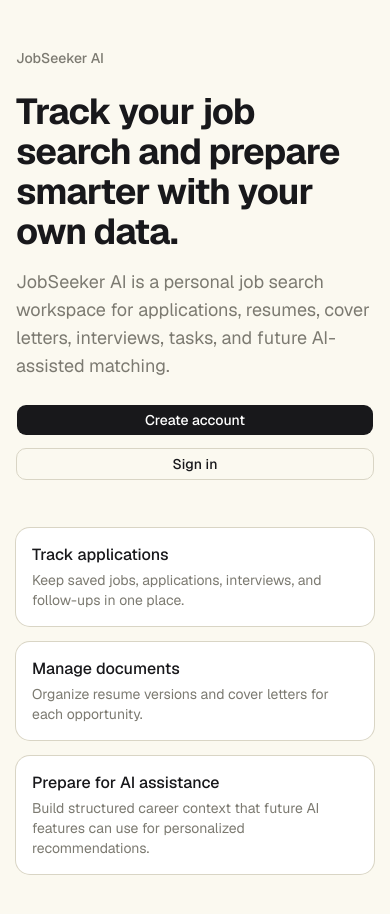
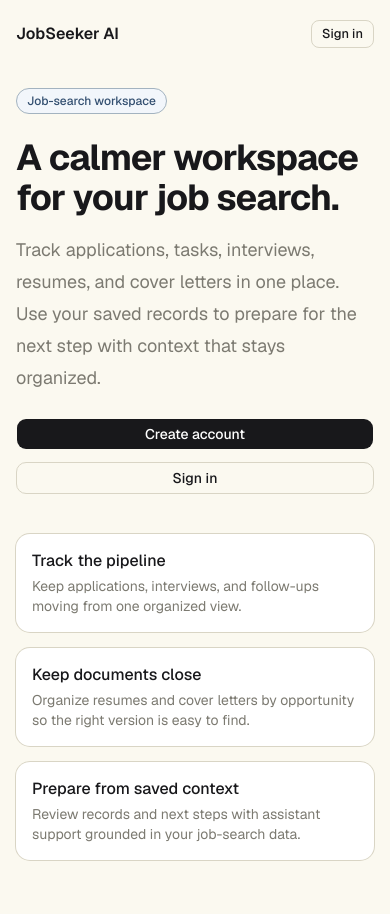
Before and after one commit to vitodevilla/jobseeker-ai, a Next.js app: page / in a window 390 px wide. Shown: the top 914 px of the page. Built offline with nearby package versions, Linux system fonts and the light colour scheme.

Commit message:
polish: refine public auth and mobile shell

```diff
--- a/src/app/page.tsx
+++ b/src/app/page.tsx
@@ -10,64 +10,80 @@ import {
 export default function HomePage() {
   return (
     <main className="min-h-screen bg-background">
-      <section className="mx-auto flex min-h-screen max-w-5xl flex-col justify-center px-4 py-12">
-        <div className="max-w-2xl space-y-6">
-          <p className="text-sm font-medium text-muted-foreground">
+      <section className="mx-auto flex min-h-screen max-w-5xl flex-col px-4 py-5 sm:py-6">
+        <div className="flex items-center justify-between gap-4">
+          <Link
+            href="/"
+            className="text-base font-semibold whitespace-nowrap"
+          >
             JobSeeker AI
+          </Link>
+
+          <Button variant="outline" size="sm" asChild>
+            <Link href="/sign-in">Sign in</Link>
+          </Button>
+        </div>
+
+        <div className="flex flex-1 flex-col justify-center py-10 sm:py-14">
+          <div className="max-w-3xl space-y-6">
+            <p className="inline-flex rounded-full border border-[#A3B3C0] bg-[#F2F6FB] px-2.5 py-1 text-xs font-medium text-[#334F70]">
+              Job-search workspace
             </p>
 
             <div className="space-y-4">
-            <h1 className="text-4xl font-bold tracking-tight sm:text-5xl">
-              Track your job search and prepare smarter with your own data.
+              <h1 className="max-w-2xl text-4xl font-bold tracking-tight sm:text-5xl">
+                A calmer workspace for your job search.
               </h1>
 
-            <p className="text-lg text-muted-foreground">
-              JobSeeker AI is a personal job search workspace for applications,
-              resumes, cover letters, interviews, tasks, and future AI-assisted
-              matching.
+              <p className="max-w-2xl text-lg leading-8 text-muted-foreground">
+                Track applications, tasks, interviews, resumes, and cover
+                letters in one place. Use your saved records to prepare for the
+                next step with context that stays organized.
               </p>
             </div>
 
             <div className="flex flex-col gap-3 sm:flex-row">
-            <Button asChild>
+              <Button className="w-full sm:w-auto" asChild>
                 <Link href="/sign-up">Create account</Link>
               </Button>
 
-            <Button variant="outline" asChild>
+              <Button variant="outline" className="w-full sm:w-auto" asChild>
                 <Link href="/sign-in">Sign in</Link>
               </Button>
             </div>
           </div>
 
-        <div className="mt-12 grid gap-4 sm:grid-cols-3">
+          <div className="mt-10 grid gap-4 sm:grid-cols-3">
             <Card>
               <CardHeader>
-              <CardTitle>Track applications</CardTitle>
+                <CardTitle>Track the pipeline</CardTitle>
                 <CardDescription>
-                Keep saved jobs, applications, interviews, and follow-ups in one
-                place.
+                  Keep applications, interviews, and follow-ups moving from one
+                  organized view.
                 </CardDescription>
               </CardHeader>
             </Card>
 
             <Card>
               <CardHeader>
-              <CardTitle>Manage documents</CardTitle>
+                <CardTitle>Keep documents close</CardTitle>
                 <CardDescription>
-                Organize resume versions and cover letters for each opportunity.
+                  Organize resumes and cover letters by opportunity so the right
+                  version is easy to find.
                 </CardDescription>
               </CardHeader>
             </Card>
 
             <Card>
               <CardHeader>
-              <CardTitle>Prepare for AI assistance</CardTitle>
+                <CardTitle>Prepare from saved context</CardTitle>
                 <CardDescription>
-                Build structured career context that future AI features can use
-                for personalized recommendations.
+                  Review records and next steps with assistant support grounded
+                  in your job-search data.
                 </CardDescription>
               </CardHeader>
             </Card>
+          </div>
         </div>
       </section>
     </main>
--- a/src/app/sign-in/page.tsx
+++ b/src/app/sign-in/page.tsx
@@ -47,12 +47,20 @@ export default function SignInPage() {
   }
 
   return (
-    <main className="flex min-h-screen items-center justify-center px-4 py-10">
-      <Card className="w-full max-w-md">
+    <main className="flex min-h-screen items-center justify-center bg-background px-4 py-10">
+      <div className="w-full max-w-md space-y-4">
+        <Link
+          href="/"
+          className="inline-flex rounded-md text-sm font-semibold text-foreground transition-colors hover:text-muted-foreground focus-visible:border-ring focus-visible:ring-3 focus-visible:ring-ring/50 focus-visible:outline-none"
+        >
+          JobSeeker AI
+        </Link>
+
+        <Card className="w-full shadow-sm">
           <CardHeader>
-          <CardTitle>Sign in</CardTitle>
+            <CardTitle>Welcome back</CardTitle>
             <CardDescription>
-            Continue to your JobSeeker AI dashboard. Fields marked with * are
+              Continue to your JobSeeker AI workspace. Fields marked with * are
               required.
             </CardDescription>
           </CardHeader>
@@ -105,6 +113,7 @@ export default function SignInPage() {
             </p>
           </CardContent>
         </Card>
+      </div>
     </main>
   );
 }
--- a/src/app/sign-up/page.tsx
+++ b/src/app/sign-up/page.tsx
@@ -49,13 +49,21 @@ export default function SignUpPage() {
   }
 
   return (
-    <main className="flex min-h-screen items-center justify-center px-4 py-10">
-      <Card className="w-full max-w-md">
+    <main className="flex min-h-screen items-center justify-center bg-background px-4 py-10">
+      <div className="w-full max-w-md space-y-4">
+        <Link
+          href="/"
+          className="inline-flex rounded-md text-sm font-semibold text-foreground transition-colors hover:text-muted-foreground focus-visible:border-ring focus-visible:ring-3 focus-visible:ring-ring/50 focus-visible:outline-none"
+        >
+          JobSeeker AI
+        </Link>
+
+        <Card className="w-full shadow-sm">
           <CardHeader>
-          <CardTitle>Create account</CardTitle>
+            <CardTitle>Create your workspace</CardTitle>
             <CardDescription>
-            Start tracking your job search with JobSeeker AI. Fields marked
-            with * are required.
+              Start tracking your job search in one organized place. Fields
+              marked with * are required.
             </CardDescription>
           </CardHeader>
 
@@ -120,6 +128,7 @@ export default function SignUpPage() {
             </p>
           </CardContent>
         </Card>
+      </div>
     </main>
   );
 }
--- a/src/components/app-shell.tsx
+++ b/src/components/app-shell.tsx
@@ -106,7 +106,7 @@ export function AppShell({ userName, userEmail, children }: AppShellProps) {
         </div>
       </header>
 
-      <main className="mx-auto max-w-5xl px-4 pt-8 pb-28 sm:pb-24 lg:pb-12">
+      <main className="mx-auto max-w-5xl px-4 pt-6 pb-28 sm:pt-8 sm:pb-24 lg:pb-12">
         {children}
       </main>
       <AssistantShell />
--- a/src/components/logout-button.tsx
+++ b/src/components/logout-button.tsx
@@ -23,7 +23,7 @@ export function LogoutButton({ className }: LogoutButtonProps) {
       type="button"
       onClick={handleLogout}
       className={cn(
-        "rounded-md border px-4 py-2 text-sm font-medium hover:bg-gray-50",
+        "rounded-md border border-border bg-background px-4 py-2 text-sm font-medium transition-colors hover:bg-muted",
         className
       )}
     >
--- a/src/components/mobile-nav.tsx
+++ b/src/components/mobile-nav.tsx
@@ -35,7 +35,7 @@ export function MobileNav({ navGroups, userName, userEmail }: MobileNavProps) {
       <div className="flex min-h-16 items-center justify-between gap-4 py-3">
         <Link
           href="/dashboard"
-          className="block min-w-0 truncate text-lg font-semibold"
+          className="block min-w-0 truncate rounded-md text-lg font-semibold focus-visible:border-ring focus-visible:ring-3 focus-visible:ring-ring/50 focus-visible:outline-none"
           onClick={() => setOpen(false)}
         >
           JobSeeker AI
@@ -47,6 +47,7 @@ export function MobileNav({ navGroups, userName, userEmail }: MobileNavProps) {
           size="sm"
           aria-expanded={open}
           aria-controls="mobile-navigation"
+          className="shrink-0"
           onClick={() => setOpen((current) => !current)}
         >
           {open ? <X aria-hidden="true" /> : <Menu aria-hidden="true" />}
@@ -60,14 +61,14 @@ export function MobileNav({ navGroups, userName, userEmail }: MobileNavProps) {
           aria-label="Primary navigation"
           className="border-t py-3"
         >
-          <div className="flex flex-col gap-4">
+          <div className="rounded-lg border border-border bg-card p-2 shadow-sm">
             {navGroups.map((group) => (
-              <div key={group.label} className="space-y-1">
+              <div key={group.label} className="space-y-1 py-1.5">
                 <p className="px-2 text-xs font-semibold tracking-wide text-muted-foreground uppercase">
                   {group.label}
                 </p>
 
-                <div className="flex flex-col">
+                <div className="flex flex-col gap-1">
                   {group.items.map((item) => {
                     const active = isNavHrefActive(pathname, item.href);
 
@@ -77,9 +78,9 @@ export function MobileNav({ navGroups, userName, userEmail }: MobileNavProps) {
                         href={item.href}
                         aria-current={active ? "page" : undefined}
                         className={cn(
-                          "rounded-md px-2 py-2 text-sm font-medium transition-colors focus-visible:border-ring focus-visible:ring-3 focus-visible:ring-ring/50 focus-visible:outline-none",
+                          "rounded-md border border-transparent px-2.5 py-2 text-sm font-medium transition-colors focus-visible:border-ring focus-visible:ring-3 focus-visible:ring-ring/50 focus-visible:outline-none",
                           active
-                            ? "bg-muted text-foreground"
+                            ? "border-border bg-muted text-foreground"
                             : "text-muted-foreground hover:bg-muted/60 hover:text-foreground",
                         )}
                         onClick={() => setOpen(false)}
@@ -91,8 +92,8 @@ export function MobileNav({ navGroups, userName, userEmail }: MobileNavProps) {
                 </div>
 
                 {group.label === "Account" ? (
-                  <div className="mt-2 space-y-2 px-2">
-                    <div className="rounded-md bg-muted/60 p-3 text-sm">
+                  <div className="mt-2 space-y-2">
+                    <div className="min-w-0 rounded-md border border-border bg-muted/50 p-3 text-sm">
                       <p className="truncate font-medium">{displayName}</p>
                       <p className="truncate text-muted-foreground">
                         {userEmail}
```
Lines whose indentation alone changed are shown as unchanged.
